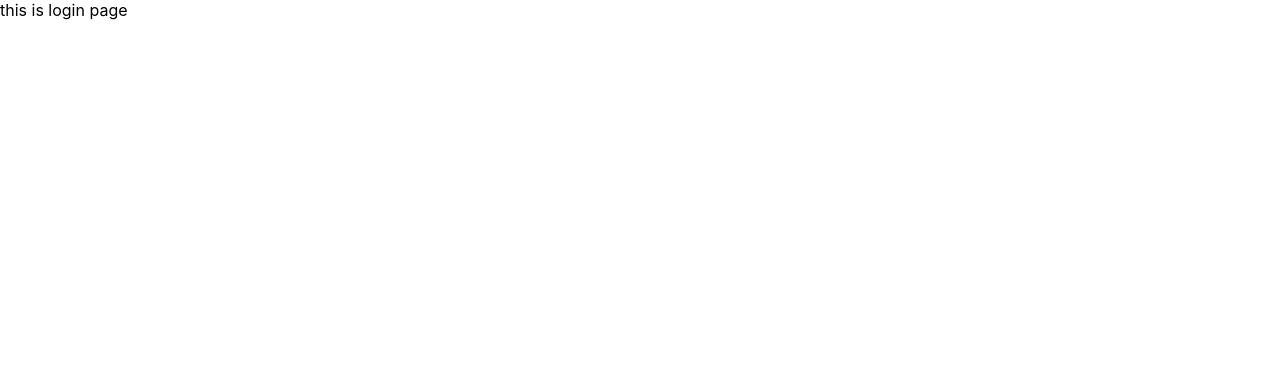
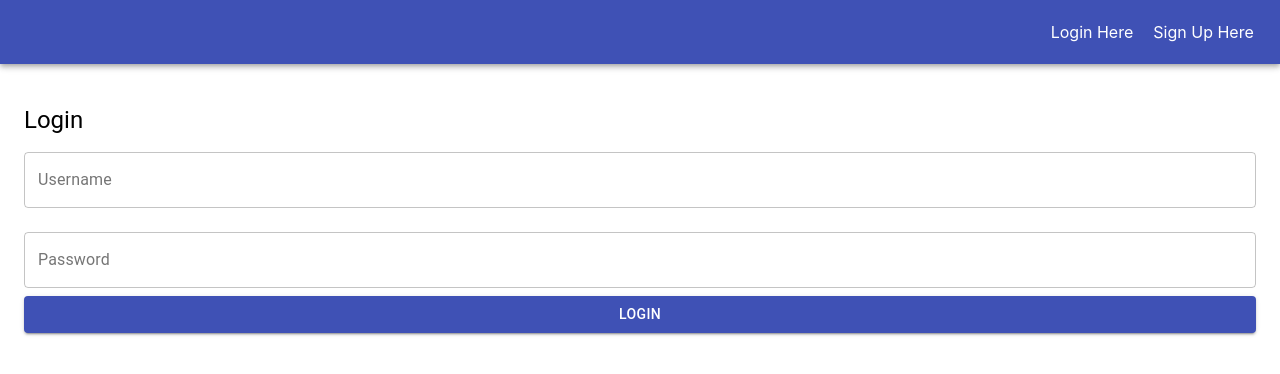
Before and after one commit to LMTD/devbops_frontend, a React (Create React App) app: page /login in a window 1280 px wide. Shown: the top 374 px of the page. Built offline with nearby package versions, Linux system fonts and the light colour scheme.

Commit message:
add appbar

```diff
--- a/src/App.js
+++ b/src/App.js
@@ -1,6 +1,7 @@
 import React from 'react';
 import { Switch, Route } from 'react-router-dom';
 
+import HeaderBar from './containers/headerBar/HeaderBar';
 import Login from './containers/auth/login/Login';
 import SignUp from './containers/auth/signUp/SignUp';
 import Home from './containers/home/Home';
@@ -8,12 +9,15 @@ import EventDetail from './containers/eventDetail/EventDetail';
 
 function App() {
 	return (
+		<div>
+			<HeaderBar />
 			<Switch>
 				<Route exact path={['/', '/home']} component={Home} />
 				<Route path='/login' component={Login} />
 				<Route path='/sign-up' component={SignUp} />
 				<Route exact path='/event-detail/:id' component={EventDetail} />
 			</Switch>
+		</div>
 	);
 }
 
--- a/src/components/inputField/InputField.tsx
+++ /dev/null
@@ -1,6 +0,0 @@
-import React from 'react';
-import { TextField } from '@material-ui/core';
-
-const InputField = (props) => {};
-
-export default InputField;
--- a/src/containers/auth/login/Login.jsx
+++ b/src/containers/auth/login/Login.jsx
@@ -1,7 +1,47 @@
 import React from 'react';
+import { useForm } from 'react-hook-form';
+import { Container, Typography, TextField, Button } from '@material-ui/core';
 
 const Login = () => {
-	return <div>this is login page</div>;
+	const { register, handleSubmit, errors, getValues } = useForm();
+	const submitLoginForm = async (data) => {
+		console.log(data);
+	};
+	return (
+		<Container fixed>
+			<Typography component='h1' variant='h5'>
+				Login
+			</Typography>
+			<form onSubmit={handleSubmit(submitLoginForm)}>
+				<TextField
+					variant='outlined'
+					margin='normal'
+					fullWidth
+					name='username'
+					label='Username'
+					type='text'
+					id='username'
+					inputRef={register({ required: true })}
+					error={errors.username?.type === 'required'}
+				/>
+				<TextField
+					variant='outlined'
+					margin='normal'
+					fullWidth
+					name='password'
+					label='Password'
+					type='password'
+					id='password'
+					inputRef={register({ required: true, minLength: 8 })}
+					error={errors.password?.type === 'required'}
+				/>
+
+				<Button type='submit' fullWidth variant='contained' color='primary'>
+					Login
+				</Button>
+			</form>
+		</Container>
+	);
 };
 
 export default Login;
--- a/src/containers/auth/signUp/SignUp.jsx
+++ b/src/containers/auth/signUp/SignUp.jsx
@@ -1,9 +1,9 @@
-import React, { useState } from 'react';
+import React from 'react';
 import { useForm } from 'react-hook-form';
 import { Container, Typography, TextField, Button } from '@material-ui/core';
 
 const SignUp = () => {
-	const { register, handleSubmit, errors, getValues, watch } = useForm();
+	const { register, handleSubmit, errors, getValues } = useForm();
 
 	const submitSignUpForm = async (data) => {
 		console.log(data);
--- /dev/null
+++ b/src/containers/headerBar/HeaderBar.jsx
@@ -0,0 +1,35 @@
+import React from 'react';
+import { AppBar, Toolbar, Link, Grid } from '@material-ui/core';
+import { Link as RouterLink } from 'react-router-dom';
+
+const HeaderBar = () => {
+	return (
+		<AppBar position='static' style={{ marginBottom: '40px' }}>
+			<Toolbar>
+				<div style={{ flexGrow: 1 }}></div>
+				{/* <Grid spacing={1}> */}
+				<Grid item xs={1}>
+					<Link
+						component={RouterLink}
+						to='/login'
+						underline='hover'
+						style={{ color: 'white' }}>
+						Login Here
+					</Link>
+				</Grid>
+				<Grid item xs={1}>
+					<Link
+						component={RouterLink}
+						to='/sign-up'
+						underline='hover'
+						style={{ color: 'white' }}>
+						Sign Up Here
+					</Link>
+				</Grid>
+				{/* </Grid> */}
+			</Toolbar>
+		</AppBar>
+	);
+};
+
+export default HeaderBar;
```
Lines whose indentation alone changed are shown as unchanged.
